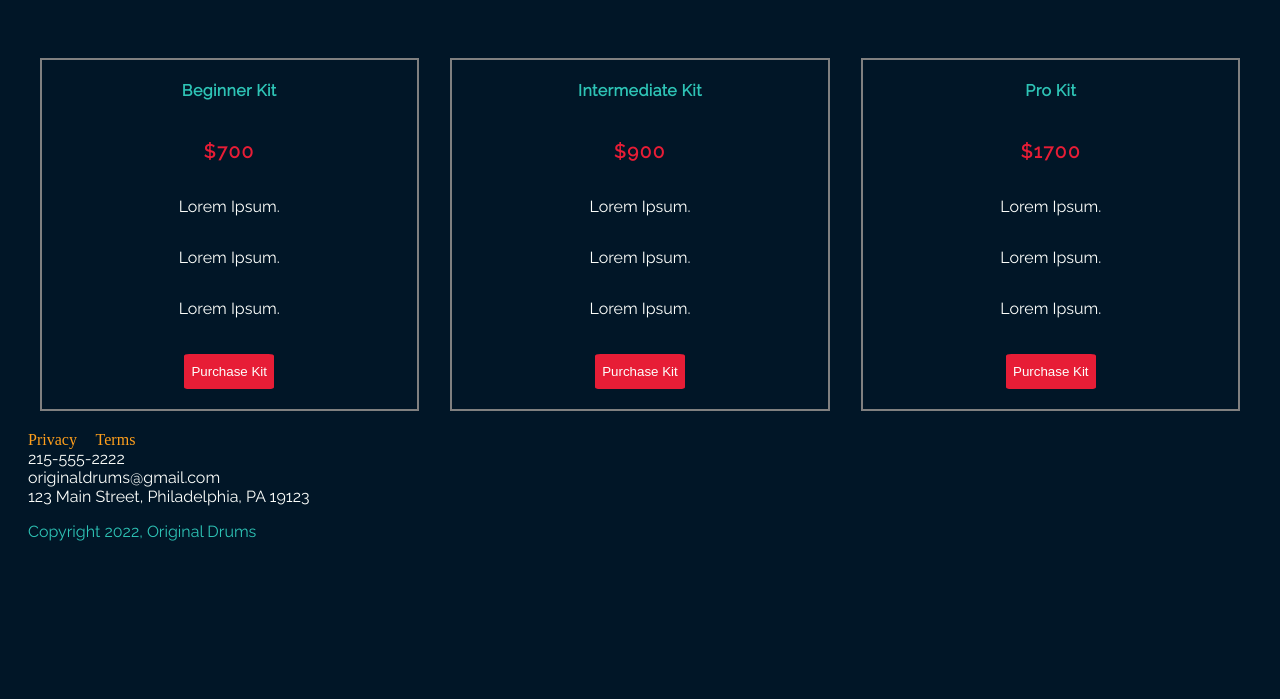
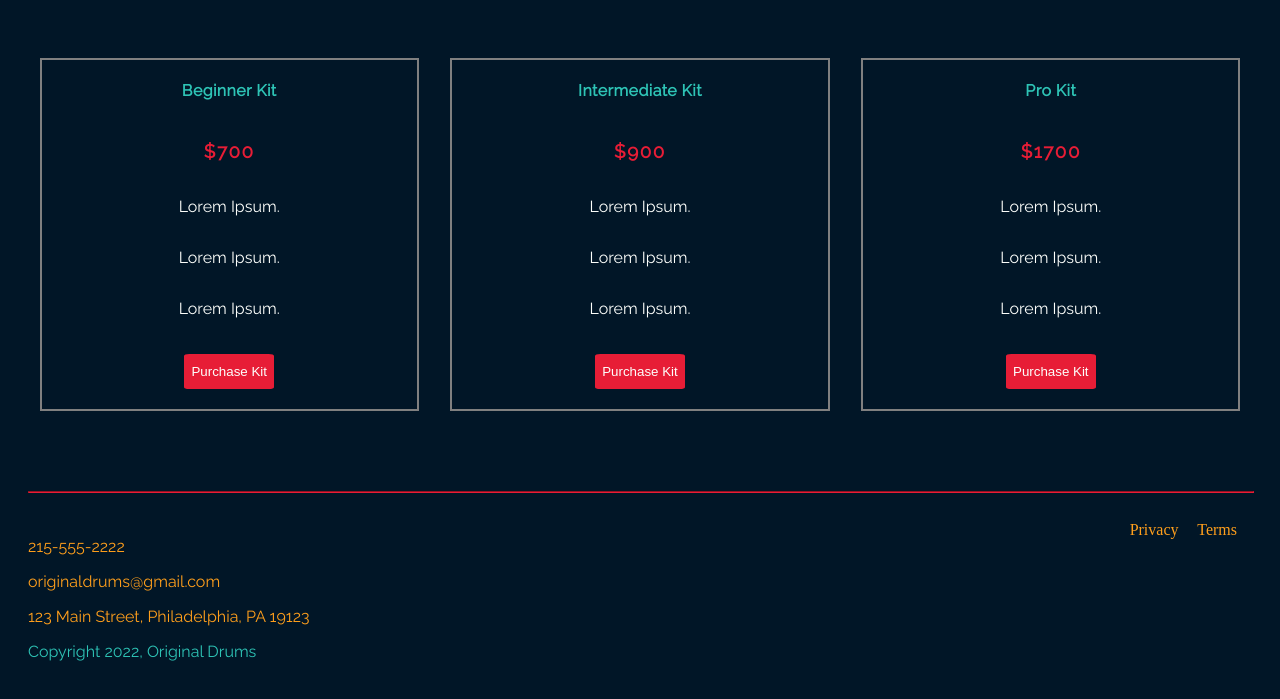
Before and after one commit to amgallo1213/FCC-ProductsPage, a plain HTML site: page index.html in a window 1280 px wide. Shown: the part 979-1678 px from the top of the page. Before the commit the page ends 1564 px from the top, so only its background shows below. Drawn offline with Linux system fonts and the light colour scheme; a web font is replaced by a local one.

Commit message:
updating CSS

```diff
--- a/index.html
+++ b/index.html
@@ -16,7 +16,7 @@
             <img id="header-img"
                 src="https://encrypted-tbn0.gstatic.com/images?q=tbn:ANd9GcQmVVpW_CfsDkgyjA65Q73Jo3rBSbXYQ81yMg&usqp=CAU"
                 alt="drum set logo">
-            <h1>Original Drums</h1>
+            <a href="#top-of-page"><h1>Original Drums</h1></a>
         </header>
         <div>
             <a class="nav-link" href="#features">Features</a>
@@ -26,7 +26,7 @@
     </nav>
 
 
-    <main>
+    <main id="top-of-page">
         <iframe width="560" height="315" src="https://www.youtube.com/embed/ctScBtvmYh8" title="YouTube video player" frameborder="0" allow="accelerometer; autoplay; clipboard-write; encrypted-media; gyroscope; picture-in-picture" allowfullscreen></iframe>
         <section id="form-section">
             <h2 id="motto">Handcrafted, home-made masterpieces</h2>
@@ -89,19 +89,21 @@
                 <p>Lorem Ipsum.</p>
                 <button>Purchase Kit</button>
             </div>
-
         </section>
+        <hr></hr>
     </main>
 
     <footer>
+        <div id="contact-info">
+            <p><a href="tel:2155552222" class="contact-info" id="phone-number">215-555-2222</a></p>
+            <p><a href="mailto:originaldrum@gmail.com" class="contact-info" id="email">originaldrums@gmail.com</a></p>
+            <p class="contact-info">123 Main Street, Philadelphia, PA 19123</p>
+            <p id="copyright">Copyright 2022, Original Drums</p>
+        </div>
         <div id="footer-links">
             <a href="/privacy">Privacy</a>
             <a href="/terms">Terms</a>
         </div>
-        <p class="contact-info">215-555-2222</p>
-        <p class="contact-info">originaldrums@gmail.com</p>
-        <p class="contact-info">123 Main Street, Philadelphia, PA 19123</p>
-        <p id="copyright">Copyright 2022, Original Drums</p>
     </footer>
 </body>
 
--- a/styles.css
+++ b/styles.css
@@ -105,6 +105,7 @@ p {
     display: flex;
     flex-direction: row;
     justify-content: space-evenly;
+    margin-bottom: 80px;
 }
 
 .one-product    {
@@ -123,11 +124,32 @@ button  {
     border-radius: 6%;
     margin: 20px;
 }
+button:hover{
+    cursor: pointer;
+}
+hr  {
+    border-color:#E71D36;
+    width: 97%;
+    margin-left: 20px;
+}
 .contact-info   {
     margin: 0;
+    color: #ff9f1c;
 }
+#email:hover    {
+    color: #E71D36;
+}
+
+#phone-number:hover{
+    color: #E71D36;
+}
+
 footer{
     padding: 20px;
+    display: flex;
+    flex-direction: row;
+    justify-content: space-between;
+    align-items: flex-start;
 }
 
 input {
```
